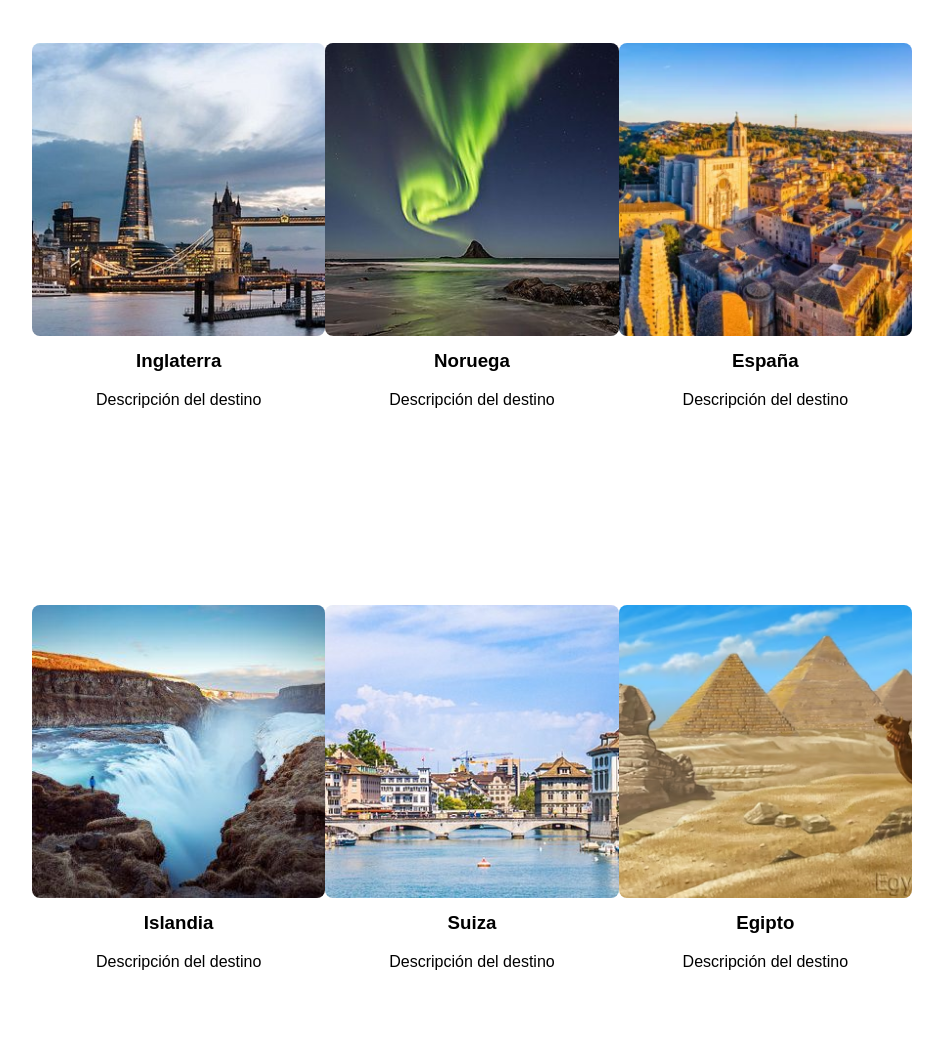
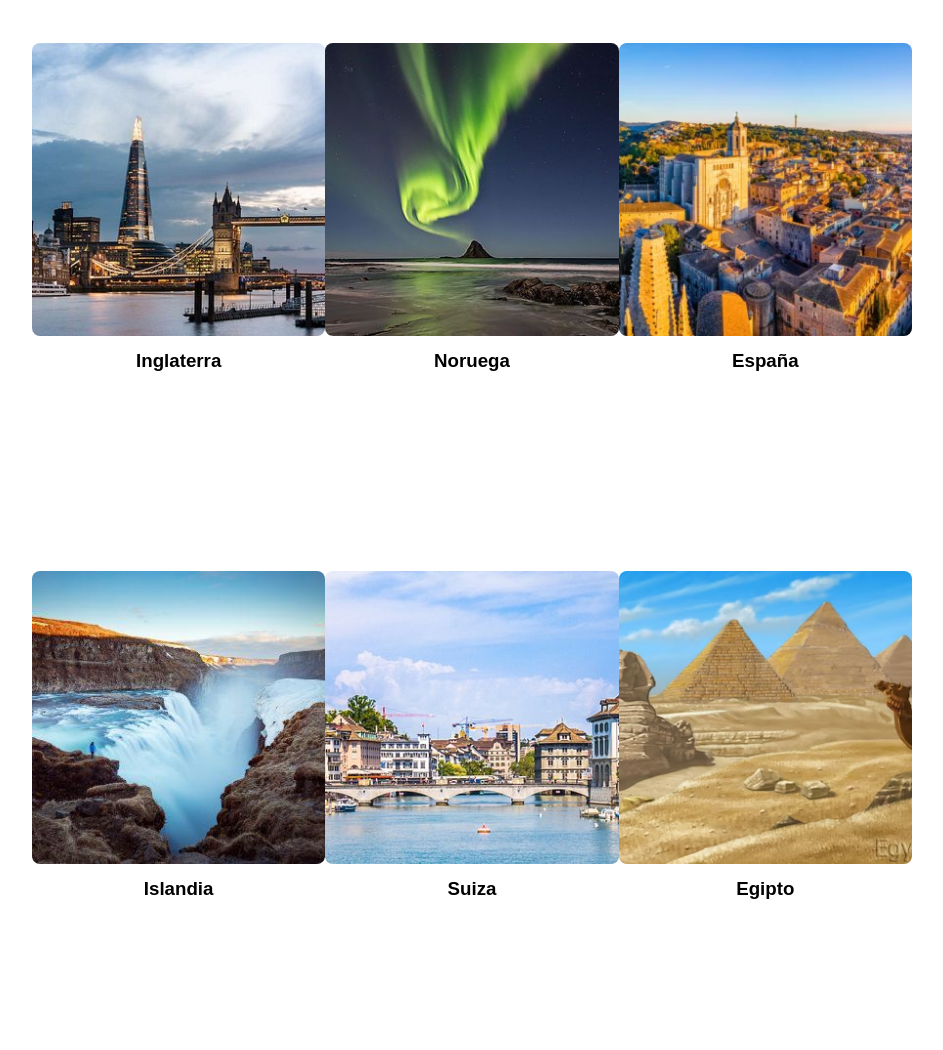
Before and after one commit to maximilianoreyes1/fundamentosWeb, a plain HTML site: page CSS/01_Pagina_de_viajes/destinos.html in a window 1280 px wide. Shown: the part 667-1717 px from the top of the page, without its empty margins (168-1111 px from the left). After the commit the page ends 1686 px from the top, so only its background shows below. Drawn offline with Linux system fonts and the light colour scheme.

Commit message:
Update destinos.html

```diff
--- a/CSS/01_Pagina_de_viajes/destinos.html
+++ b/CSS/01_Pagina_de_viajes/destinos.html
@@ -39,17 +39,14 @@
                             <div class="destinos">
                                 <img src="img/Inglaterra.jpg" alt="Destino">
                                 <h3>Inglaterra</h3>
-                                <p>Descripción del destino</p>
                             </div>
                             <div class="destinos">
                                 <img src="img/Noruega.jpg" alt="Destino">
                                 <h3>Noruega</h3>
-                                    <p>Descripción del destino</p>
                             </div>
                             <div class="destinos">
                                     <img src="img/España.jpg" alt="Destino">
                                 <h3>España</h3>
-                                    <p>Descripción del destino</p>
                             </div>
                         </div>
                     </section>
@@ -62,17 +59,14 @@
                             <div class="destinos">
                                 <img src="img/Tour-Islandia-Sur-de-la-Isla.jpg" alt="Destino">
                                 <h3>Islandia</h3>
-                                <p>Descripción del destino</p>
                             </div>
                             <div class="destinos">
                                 <img src="img/suiza.jpg" alt="Destino">
                                 <h3>Suiza</h3>
-                                    <p>Descripción del destino</p>
                             </div>
                             <div class="destinos">
                                     <img src="img/Egipto.jpg" alt="Destino">
                                 <h3>Egipto</h3>
-                                    <p>Descripción del destino</p>
                             </div>
                         </div>
                     </section>
```
